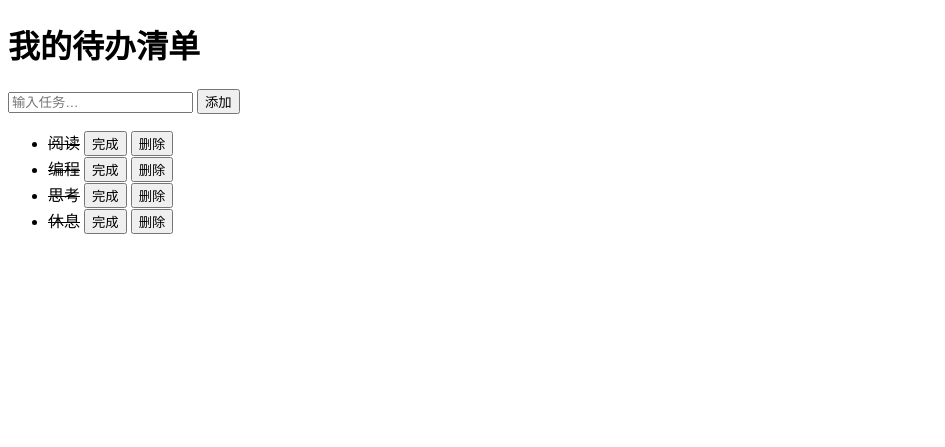
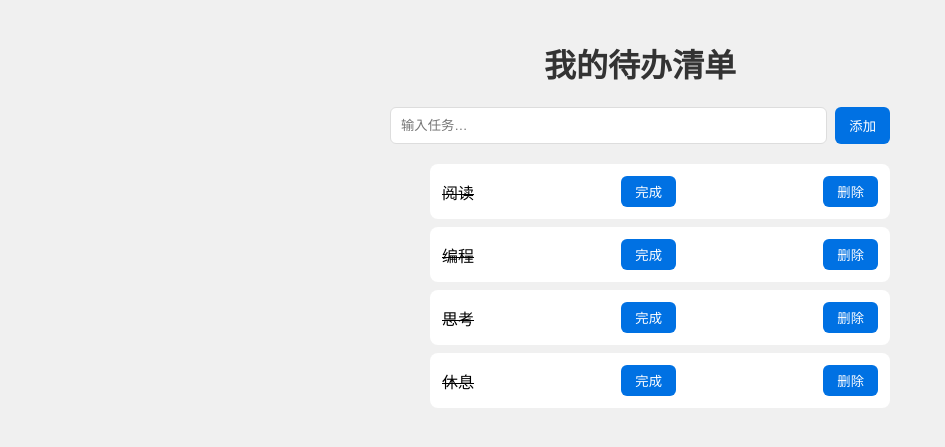
Before and after one commit to suspense07/learning-python, a Flask app: page / in a window 1280 px wide. Shown: the top 447 px of the page, without its empty margins (0-945 px from the left). Run offline with Flask 3, Linux system fonts and the light colour scheme.

Commit message:
style：V3 页面加CSS美化

```diff
--- a/04_todo_web/templates/index.html
+++ b/04_todo_web/templates/index.html
@@ -5,6 +5,47 @@
 <head>
     <meta charset="UTF-8">
     <title>代办清单</title>
+    <style>
+        body {
+            background: #f0f0f0;
+            font-family: sans-serif;
+            max-width: 500px;
+            margin: 40px auto;
+        }
+        h1 {
+            text-align: center;
+            color: #333;
+        }
+        form[action="/add"] {
+            display: flex;
+            gap: 8px;
+            margin-bottom: 20px;
+        }
+        form[action="/add"] input {
+            flex: 1;
+            padding: 10px;
+            border: 1px solid #ddd;
+            border-radius: 6px;
+        }
+        li {
+            background: white;
+            padding: 12px;
+            margin: 8px 0;
+            border-radius: 8px;
+            list-style: none;
+            display: flex;
+            justify-content: space-between;
+            align-items: center;
+        }
+        button {
+            background: #0071e3;
+            color: white;
+            border: none;
+            padding: 6px 14px;
+            border-radius: 6px;
+            cursor: pointer;
+        }
+    </style>
 </head>
 
 <body>
```
